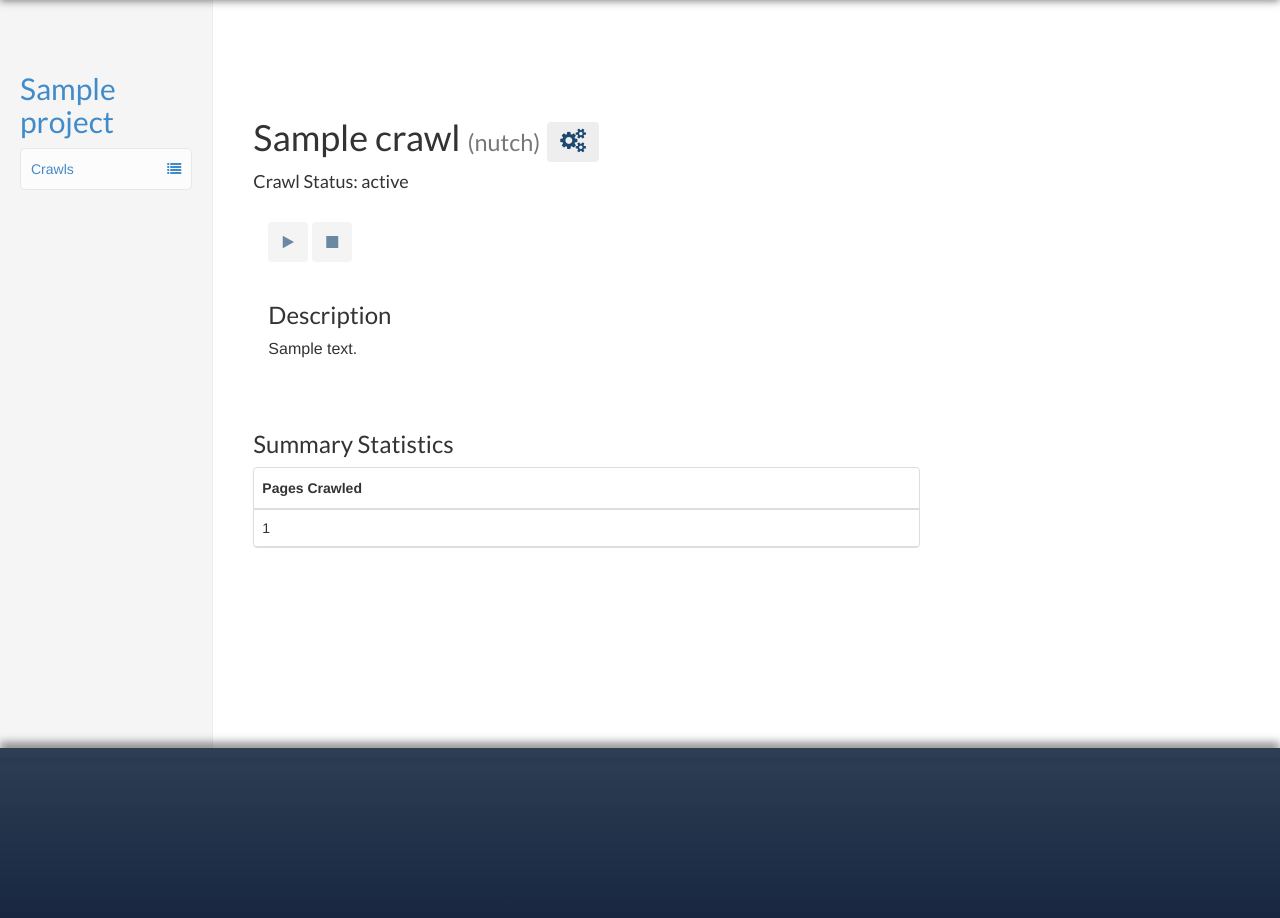
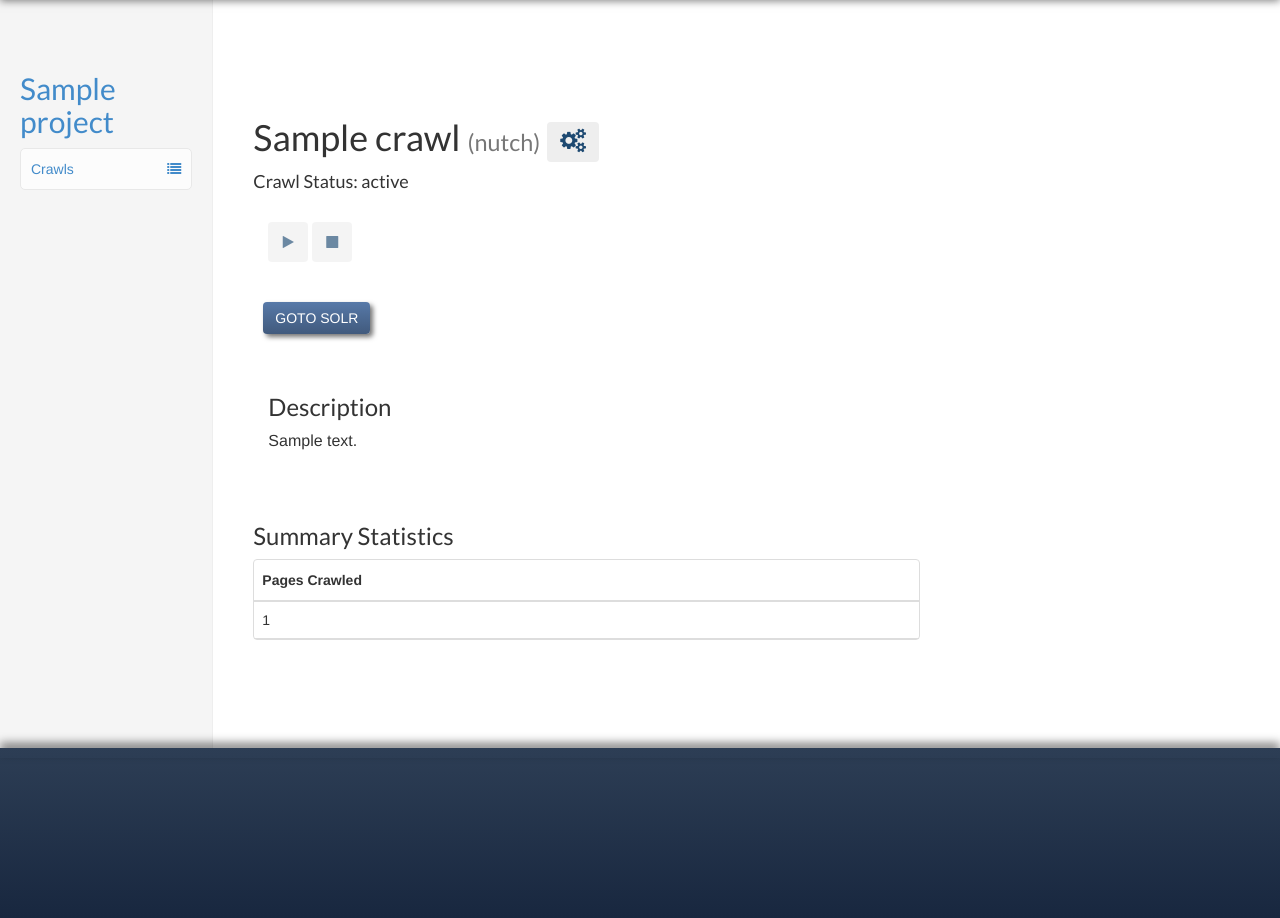
Before and after one commit to nasa-jpl-memex/memex-explorer, a Django app: page /projects/sample/crawls/sample/ in a window 1280 px wide. Shown: the part 52-970 px from the top of the page. Run offline with Django 3.2, Linux system fonts and the light colour scheme; tables that the repository leaves empty hold one stand-in row (values such as "Sample post"); parts of the project's set-up code (start-up, migrations or seed data) failed here and were passed over; some libraries are stand-ins or nearby versions.

Commit message:
Added button.

```diff
--- a/memex_explorer/apps/crawl_space/templates/crawl_space/crawl.html
+++ b/memex_explorer/apps/crawl_space/templates/crawl_space/crawl.html
@@ -112,17 +112,21 @@
           Download Relevant Pages
         </button>
       </form>
-   <!--
-    {% if crawl.crawler == 'nutch' %}
     <button id="imageDump" type="button" title="Dump crawled images" class="btn btn-default btn-duo center">
       <a>Get Images</a>
     </button>
-    {% endif %}
-   -->
   </div>
 </div>
 {% endif %}
 
+<div class='row'>
+    <div class="col-sm-9 col-sm-offset-3 col-md-10 col-md-offset-2 main">
+        <br>
+        <button id="imageDump" type="button" title="Dump crawled images" class="btn btn-default btn-duo center">
+            <a href="/solr" target="_blank">Goto Solr</a>
+        </button>
+    </div>
+</div>
 {% if crawl.description or crawl.crawler == "ache" %}
 <div class='row'>
   <div class="col-sm-9 col-sm-offset-3 col-md-10 col-md-offset-2 main">
```
